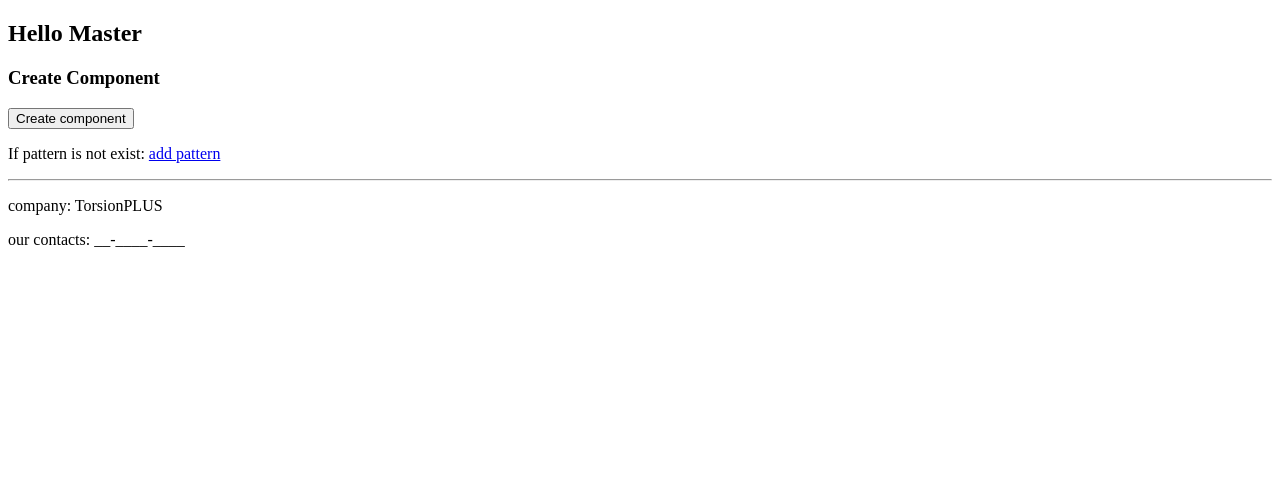
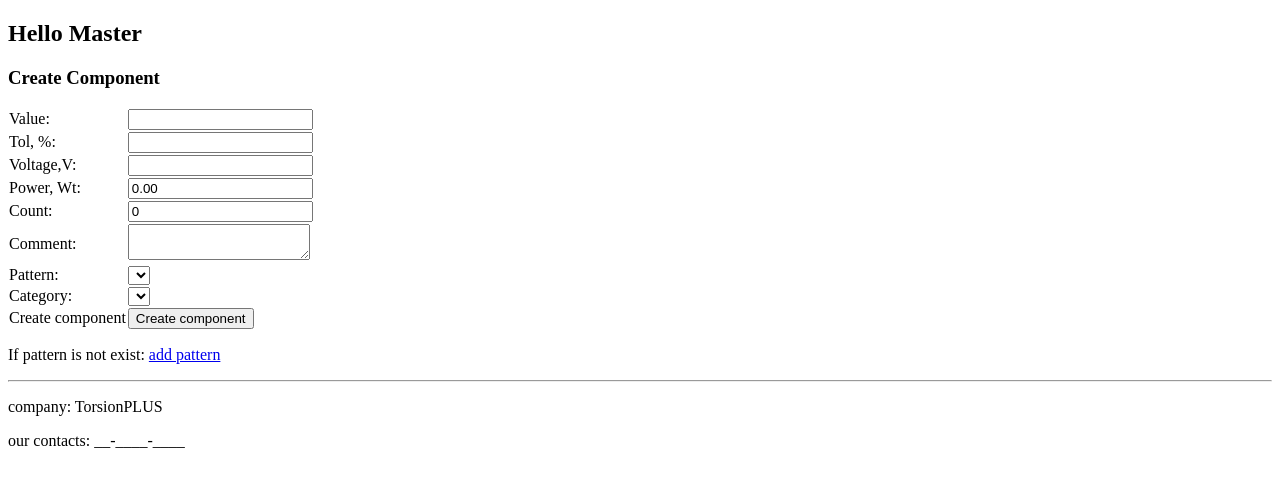
Before and after one commit to mertwec/system_of_components, a Flask app: page /creation in a window 1280 px wide. Shown: the part 36-523 px from the top of the page. Run offline with Flask 2, Linux system fonts and the light colour scheme; lists and menus that the app fills with data are empty; parts of the project's set-up code (start-up, migrations or seed data) failed here and were passed over.

Commit message:
add form for adding components

```diff
--- a/app_comp/forms.py
+++ b/app_comp/forms.py
@@ -1,5 +1,5 @@
 from flask_wtf import FlaskForm
-from wtforms import StringField, SubmitField, DecimalField, TextAreaField, SelectField
+from wtforms import StringField, SubmitField, TextAreaField, SelectField, IntegerField, DecimalField
 from wtforms.validators import DataRequired
 from app_comp import db
 from app_comp.models import Category, Pattern, Component
@@ -11,12 +11,14 @@ existing_categories = [c.name for c in dbt.read_from_table(db, Category)]
 
 class ComponentAddForm(FlaskForm):
     value = StringField("Value:", validators=[DataRequired()])
-    count = DecimalField("Count:", default=0, validators=[DataRequired()])
-    unit = StringField("Unit:")
-    tolerance = DecimalField("Tol:")
+    tolerance = IntegerField("Tol, %:")
+    voltage = StringField("Voltage,V:", default=None)
+    power = DecimalField('Power, Wt:', default=0.0)
+    count = IntegerField("Count:", default=0)
+    comment = TextAreaField("Comment:")
     pattern = SelectField("Pattern:", choices=existing_patterns, validators=[DataRequired()])
     category = SelectField("Category:", choices=existing_categories, validators=[DataRequired()])
-    comment = TextAreaField("Comment:")
+
     submit = SubmitField('Create component')
 
 
--- a/app_comp/models.py
+++ b/app_comp/models.py
@@ -35,9 +35,9 @@ class Component(db.Model):
     __tablename__ = 'components'
     id = db.Column(db.Integer, primary_key=True)
     value = db.Column(db.String(128), unique=True, index=True, nullable=False)
-    tolerance = db.Column(db.Float, default=None)   # %
+    tolerance = db.Column(db.Integer, default=None)   # %
     voltage = db.Column(db.String(10))  # V
-    unit = db.Column(db.String(25), default=None)                 # C(n,mk,p); R(k, M); L ()
+    power = db.Column(db.Float, default=None)
     count = db.Column(db.Integer, default=0)
     comment = db.Column(db.Text)
     category_id = db.Column(db.Integer, db.ForeignKey("categories.id"))
--- a/app_comp/templates/create_component.html
+++ b/app_comp/templates/create_component.html
@@ -2,11 +2,38 @@
 
 {% block content %}
 
+<h3>Create Component</h3>
 <form name="component" action ="" method="POST" novalidate>
-	{{ form.csrf_token() }}
-	<h3>Create Component</h3>
+	<div>{{ form_c.csrf_token() }}</div>
 
-	<p>{{ form.submit() }}</p>
+	{% with messages = get_flashed_messages(with_categories=true) %}
+  		{% if messages %}
+		    <ul class=flashes>
+		    {% for category, message in messages %}
+		      <li class="{{ category }}">{{ category }}: {{ message }}</li>
+		    {% endfor %}
+		    </ul>
+		{% endif %}
+	{% endwith %}
+
+
+	<table border="0px" cols="3" cellspacing="0">
+		{% for field in form_c if field.name != 'csrf_token' %}
+		<tr>
+			{% if field.label() == "Create component" %}
+				<td>{{ form_c.submit() }}</td>
+			{%else%}
+			<td>{{ field.label() }}</td>
+			<td>{{ field() }} </td>
+			<td>
+				{% for error in field.errors %}
+					<div class="error">{{ error }} </div>
+				{%endfor%}
+			</td>
+			{%endif%}
+		</tr>
+		{%endfor%}
+	</table>
 </form>
 
 <p>If pattern is not exist: <a href="{{ url_for('create_pattern_component') }}"> add pattern </a> </p>
--- a/app_comp/templates/create_pattern_component.html
+++ b/app_comp/templates/create_pattern_component.html
@@ -1,9 +1,11 @@
 {% extends "base.html"%}
 
 {% block content %}
+
+<h3>Create Pattern</h3>
 <form name="pattern" action ="" method="POST">
 	{{ form.csrf_token() }}
-	<h3>Create Pattern</h3>
+
 
 	{% with messages = get_flashed_messages(with_categories=true) %}
   		{% if messages %}
@@ -17,7 +19,7 @@
 
 	<p>{{ form.name.label() }} {{ form.name(size=32)}}
 		{% for error in form.errors %}
-			{{errors}}
+			<div class="error">{{ error }} </div>
 		{% endfor %}</p>
 	<p>{{ form.submit() }}</p>
 </form>
--- a/app_comp/tools/database_tools.py
+++ b/app_comp/tools/database_tools.py
@@ -4,5 +4,7 @@ def read_from_table(dbase, table):
     return dbase.session.query(table).all()
 
 
-def write_to_table(db, table):
-    pass
+def write_to_table(db, table, *args):
+    name = args
+    db.session.add(table(name=name))
+    db.session.commit()
--- a/app_comp/views.py
+++ b/app_comp/views.py
@@ -23,10 +23,21 @@ def categories():
 def create_component():
     form = ComponentAddForm()
     if form.validate_on_submit():
-        name = form.name.data
+        alldata = form.data
+        '''
+        value = form.value.data
+        tolerance = form.tolerance.data
+        voltage = form.voltage.data
+        count = form.count.data
+        comment = form.comment.data
+
+        pattern = form.pattern.data
+        '''
+        print(alldata)
+        flash('component "{}" is created', 'Success')
         # TODO db logic
         return redirect(url_for('create_component'))
-    return render_template('create_component.html', title='creation', form=form, bd=temp_bd)
+    return render_template('create_component.html', title='creation', form_c=form, bd=temp_bd)
 
 
 @app.route("/creation/pattern", methods=['get', 'post'])
@@ -36,10 +47,12 @@ def create_pattern_component():
         name = form.name.data
         db_names = db.session.query(Pattern.name).all()
         print(type(name), db_names)
+        # validations
         if (name.upper(),) in db_names:
             print('exists')
             flash(f'Pattern "{name}" already exists', 'Warning')
         else:
+            # TODO db logic
             # db.session.add(Pattern(name=name))
             # db.session.commit()
             print(f'pattern add "{name}"')
```
Also changed, not shown: database_components.db.
